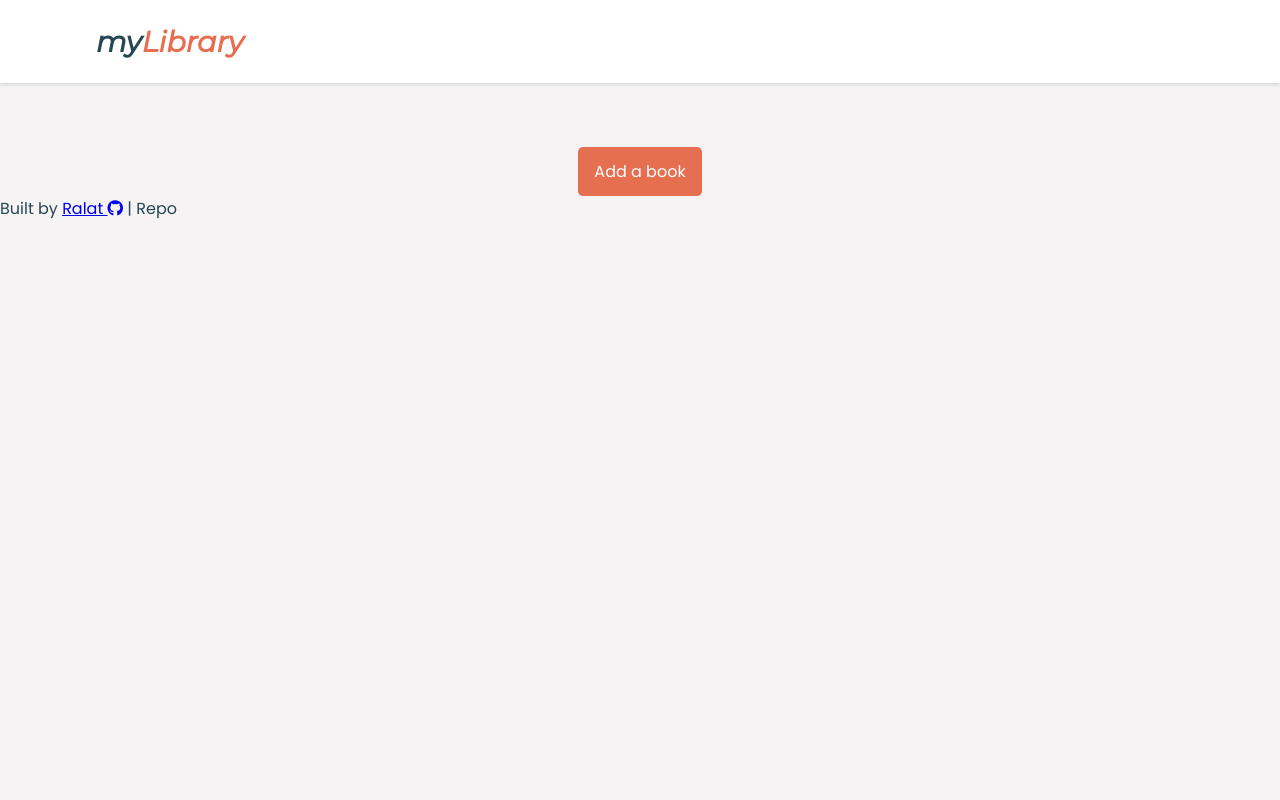
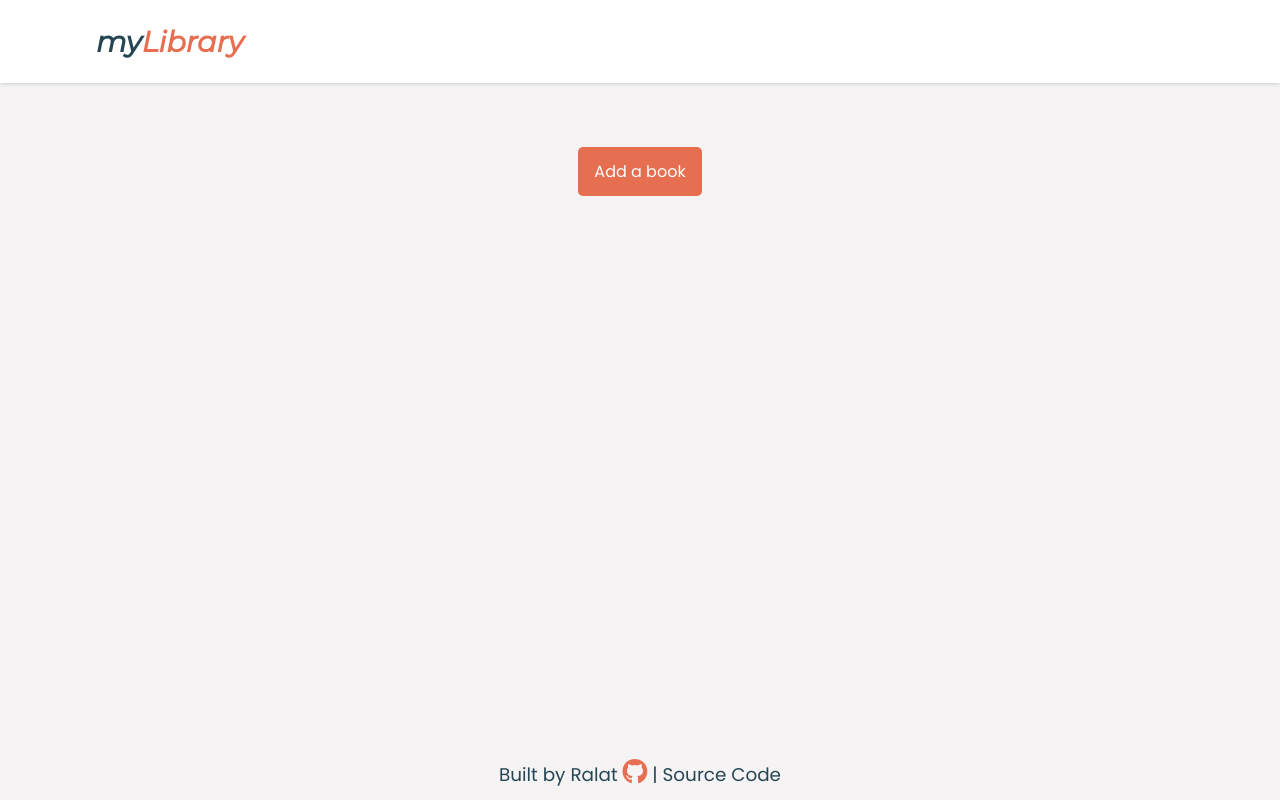
Before and after one commit to Ralatcode/Library, a website: page index.html in a window 1280 px wide. Drawn offline with Linux system fonts and the light colour scheme.

Commit message:
styled footer author credit

```diff
--- a/index.html
+++ b/index.html
@@ -68,7 +68,7 @@
     </main>
 
     <footer>
-        <p>Built by <a href="#">Ralat <i class="fa-brands fa-github"></i></a> | Repo</p>
+        <p>Built by <a href="https://github.com/Ralatcode" target="_blank">Ralat <i class="fa-brands fa-github"></i></a> | <a href="#" class="source-code">Source Code</a></p>
     </footer>
 </body>
 </html>
--- a/style.css
+++ b/style.css
@@ -39,6 +39,7 @@ body {
     font-weight: 400;
     background-color: #f5f3f4;
     color: #264653;
+    min-height: 100vh;
 }
 
 .btn-div {
@@ -251,6 +252,40 @@ label {
     color: white;
 }
 
+footer {
+    position: absolute;
+    bottom: 0;
+    left: 0;
+    width: 100%;
+    text-align: center;
+    padding: .25rem;
+    margin: .5rem 0;
+}
+
+footer a {
+    text-decoration: none;
+    color: inherit;
+}
+
+footer > p {
+    font-size: 1.15rem;
+    color: #264653;
+}
+
+.fa-github {
+    color: #e76f51;
+    font-size: 1.6rem;
+    transition: transform 0.4s ease-in-out ;
+}
+
+.fa-github:hover {
+    transform: rotate(360deg) scale(1.2);
+}
+
+.source-code:hover {
+    color: #e76f51;
+}
+
 @media (min-width: 576px) {
     form {
       max-width: 540px;
```
